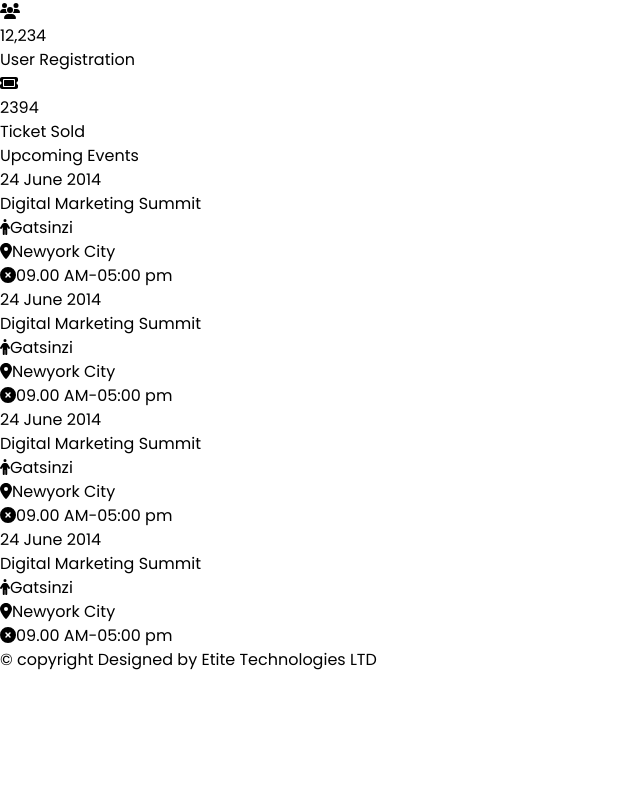
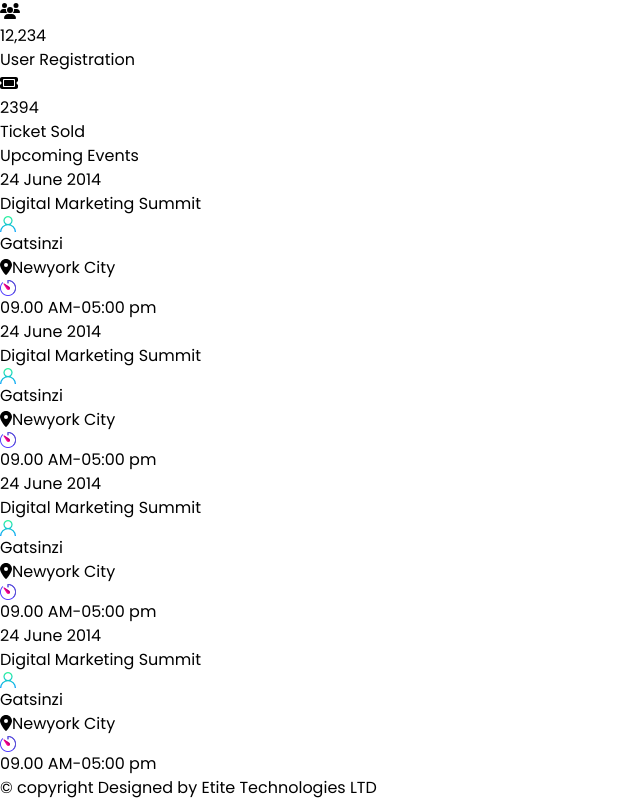
Before and after one commit to Gatsinzimeek/Etite-Event-Management-System, a React (Vite) app in the folder Client/: page /Admindashboard/Home in a window 1280 px wide. Shown: the part 488-1288 px from the top of the page, without its empty margins (0-640 px from the left). Before the commit the page ends 1160 px from the top, so only its background shows below. Built offline with nearby package versions, Linux system fonts and the light colour scheme.

Commit message:
new feature

```diff
--- a/Client/src/Component/Detail-box/DetailBox.jsx
+++ b/Client/src/Component/Detail-box/DetailBox.jsx
@@ -3,9 +3,12 @@ import EventDetail from "../Event-Detail/EventDetail"
 const DetailBox = ({children,...otherProps}) => {
     const {heading} = otherProps;
   return (
-    <div className="rounded-md bg-white px-7 py-5 mx-8 my-4">
-      <h1 className="before:border-l-rose-300 mb-2 font-[550] text-[18px]">{heading}</h1>
+    <div className="rounded-md bg-white px-7 py-5 mx-8 my-4 h-[70%]">
+      <h1 className="mb-2 font-[550] text-[18px]">{heading}</h1>
+      <div className="overflow-scroll scrollbar-thin overflow-x-hidden h-[90%]">
+
       {children}
+      </div>
     </div>
   )
 }
--- a/Client/src/Component/Event-Detail/EventDetail.jsx
+++ b/Client/src/Component/Event-Detail/EventDetail.jsx
@@ -1,30 +1,33 @@
 import { faLocationDot, faPerson, faTimesCircle } from "@fortawesome/free-solid-svg-icons";
 import { FontAwesomeIcon } from "@fortawesome/react-fontawesome";
+import timer from '../../assets/timer.png'
+import user from '../../assets/user.png'
 const EventDetail = ({...otherProps}) => {
     const {Date,classnam,EventName,OrganizerName,cityName,StartTime,EndTime} = otherProps;
   return (
     <div className='flex p-4 rounded-md bg-slate-100 mb-3 items-center'>
-      <div className={`${classnam} w-[62px] py-1 text-center block mr-3 rounded-lg`}>
+      <div className={`${classnam} w-[62px] py-1 text-center block mr-3 rounded-lg text-white`}>
         <p>{Date}</p>
       </div>
       <div>
-        <h1>{EventName}</h1>
-        <div className="flex">
-            <div>
-                <p>
-                    <FontAwesomeIcon icon={faPerson}></FontAwesomeIcon>
+        <h1 className="pb-3">{EventName}</h1>
+        <div className="flex text-[13px] justify-between gap-4">
+            <div className="">
+
+            <p className="flex">
+                  <img src={user} alt="" className="pr-1 text-blue-500"/>
                     {OrganizerName}
                 </p>
             </div>
             <div>
                 <p>
-                    <FontAwesomeIcon icon={faLocationDot}></FontAwesomeIcon>
+                    <FontAwesomeIcon icon={faLocationDot} className="pr-1 text-blue-500"></FontAwesomeIcon>
                     {cityName}
                 </p>
             </div>
             <div>
-                <p>
-                    <FontAwesomeIcon icon={faTimesCircle}></FontAwesomeIcon>
+                <p className="flex">
+                  <img src={timer} alt="" className="pr-1 text-blue-500"/>
                     {StartTime}-{EndTime}
                 </p>
             </div>
--- a/Client/src/Routes/Admin Dashboard/Admin.jsx
+++ b/Client/src/Routes/Admin Dashboard/Admin.jsx
@@ -3,11 +3,11 @@ import Navigation from "../../Component/Left-Navigation-Bar/Navigation";
 import TopNavBar from "../../Component/Top-Navigation-Bar/TopNavBar";
 const Admin = () => {
   return (
-    <main className="flex justify-around bg-slate-100 w-full">
-        <nav className=" w-[15%] pt-4 bg-[#3e61ac] flex flex-col items-center max-lg:hidden">
+    <main className="flex  justify-around bg-slate-100 w-full">
+        <nav className=" fixed left-0 w-[15%] h-full pt-4 bg-[#3e61ac] flex flex-col items-center max-lg:hidden">
             <Navigation></Navigation>
         </nav>
-        <section className="flex-1 min-h-[100vh] flex flex-col">
+        <section className="ml-[100px] min-h-[100vh] flex flex-col">
           <TopNavBar />
           <Outlet/>
           <footer className="mt-auto text-center p-[10px] w-full">&copy; copyright Designed by Etite Technologies LTD</footer>
```
Also changed, not shown: Client/src/assets/timer.png (added), Client/src/assets/user.png (added).
